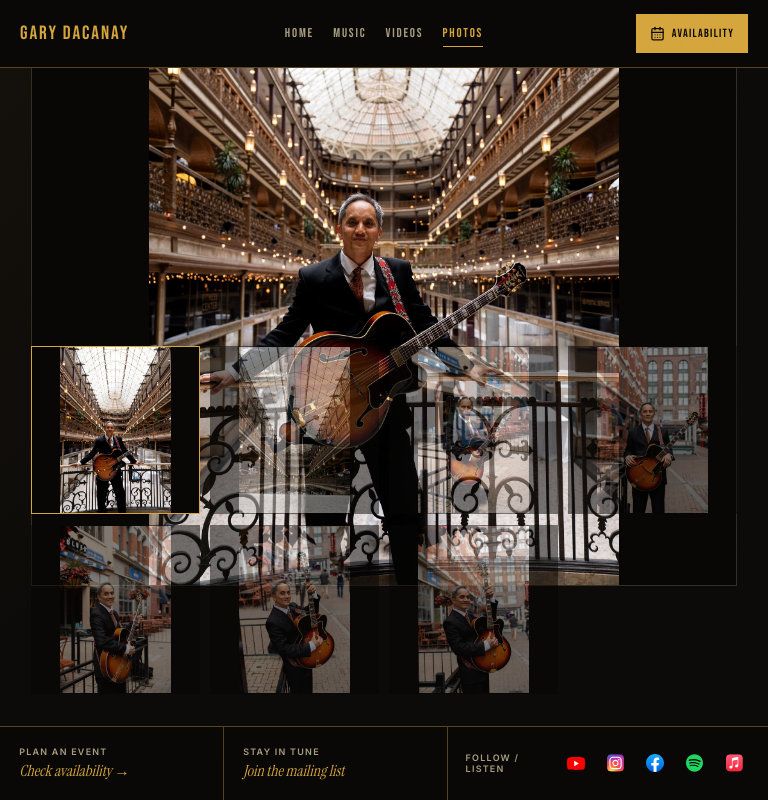
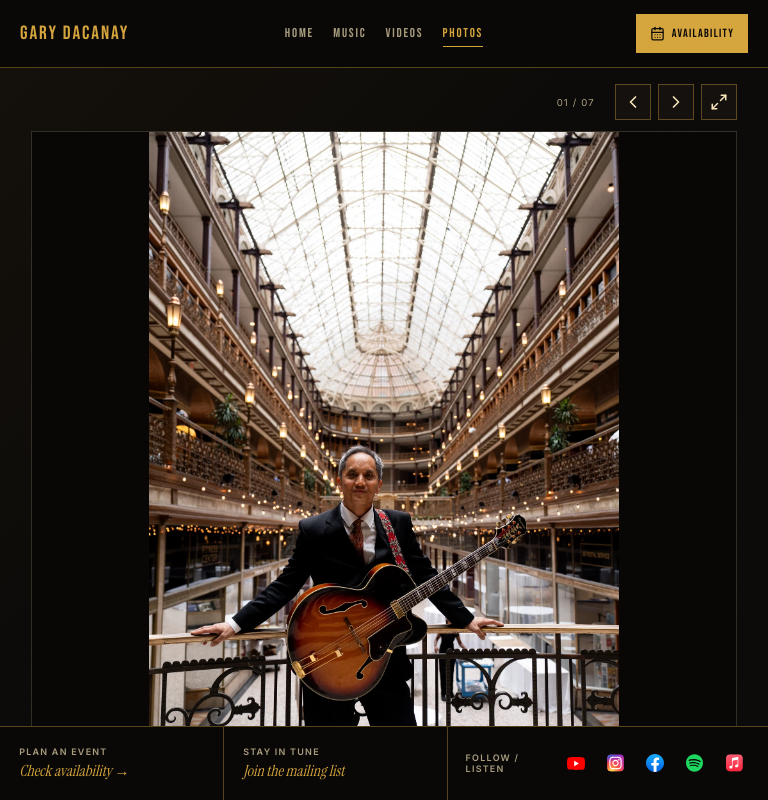
Before and after one commit to auxvirtua/gary-dacanay-website-nextjs, a Next.js app: page /photos in a window 768 px wide. Built offline with nearby package versions, Linux system fonts and the light colour scheme.

Commit message:
Fix photo gallery layout overlap

```diff
--- a/src/app/living-poster/PhotosView.module.css
+++ b/src/app/living-poster/PhotosView.module.css
@@ -62,13 +62,20 @@
   background: var(--color-gold);
 }
 
+.stageSlot {
+  display: grid;
+  min-width: 0;
+  min-height: 0;
+  place-items: center;
+}
+
 .desktopStage {
   position: relative;
-  width: min(100%, calc(100dvh - 18rem));
-  min-height: 0;
+  width: auto;
+  max-width: 100%;
+  height: 100%;
+  max-height: 100%;
   aspect-ratio: 1;
-  align-self: center;
-  justify-self: center;
   overflow: hidden;
   border: 1px solid rgb(244 228 184 / 0.18);
   padding: 0;
@@ -219,14 +226,22 @@
 @media (min-width: 761px) and (max-width: 1120px) {
   .view {
     height: 100%;
-    grid-template-rows: auto auto auto;
+    grid-template-rows: auto max-content max-content;
+    align-content: start;
     padding: 1rem clamp(1.25rem, 4vw, 2.5rem) 2rem;
     overflow-y: auto;
     overscroll-behavior-y: contain;
   }
 
+  .stageSlot {
+    min-height: auto;
+  }
+
   .desktopStage {
     width: min(100%, 46rem);
+    max-width: none;
+    height: auto;
+    max-height: none;
   }
 
   .thumbnails {
@@ -250,7 +265,7 @@
     display: none;
   }
 
-  .desktopStage,
+  .stageSlot,
   .thumbnails {
     display: none;
   }
--- a/src/app/living-poster/PhotosView.tsx
+++ b/src/app/living-poster/PhotosView.tsx
@@ -135,6 +135,7 @@ export function PhotosView() {
         />
       </div>
 
+      <div className={styles.stageSlot}>
         <button
           type="button"
           className={styles.desktopStage}
@@ -151,6 +152,7 @@ export function PhotosView() {
             style={{ objectPosition: activePhoto.objectPosition }}
           />
         </button>
+      </div>
 
       <div
         ref={scrollerRef}
```
Lines whose indentation alone changed are shown as unchanged.
